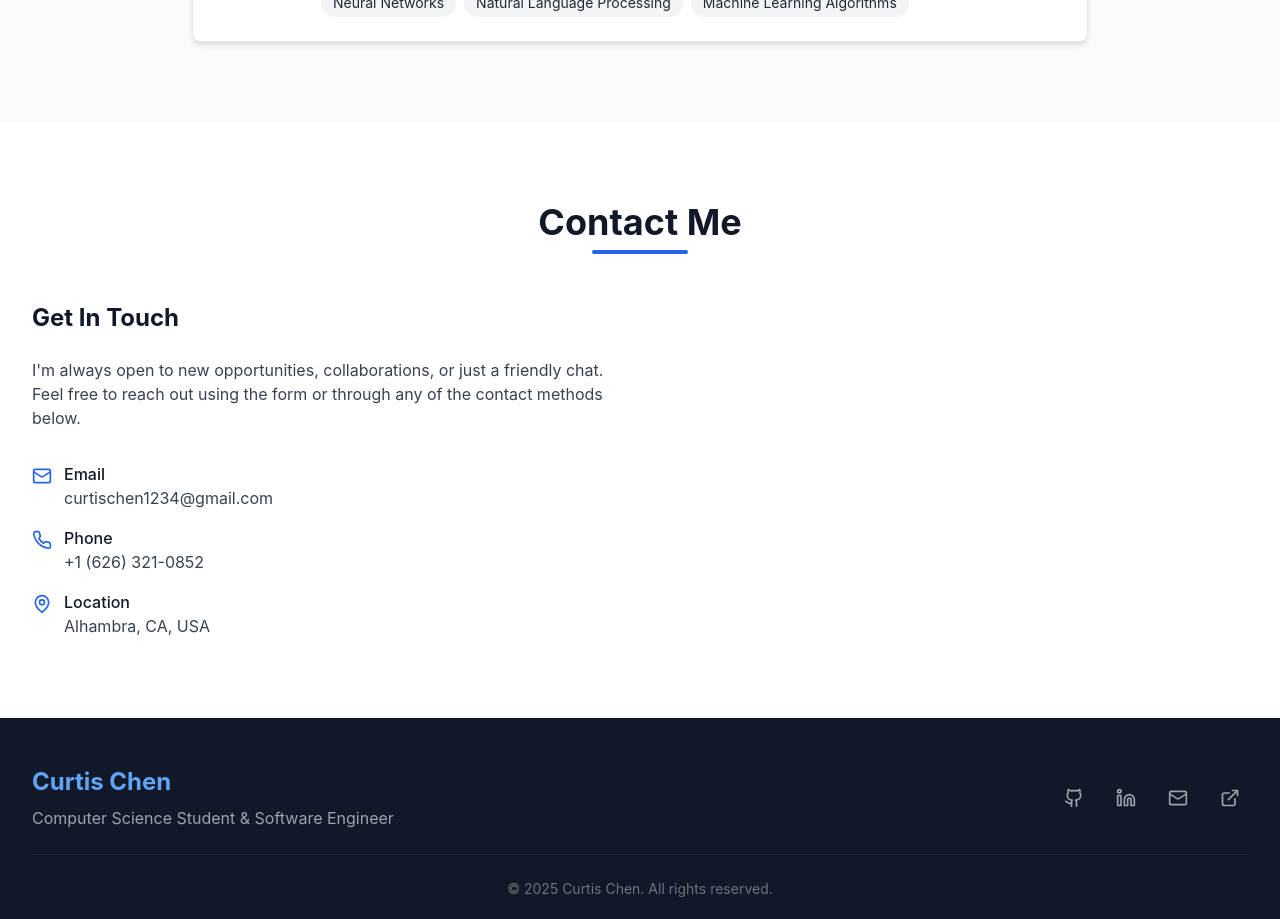
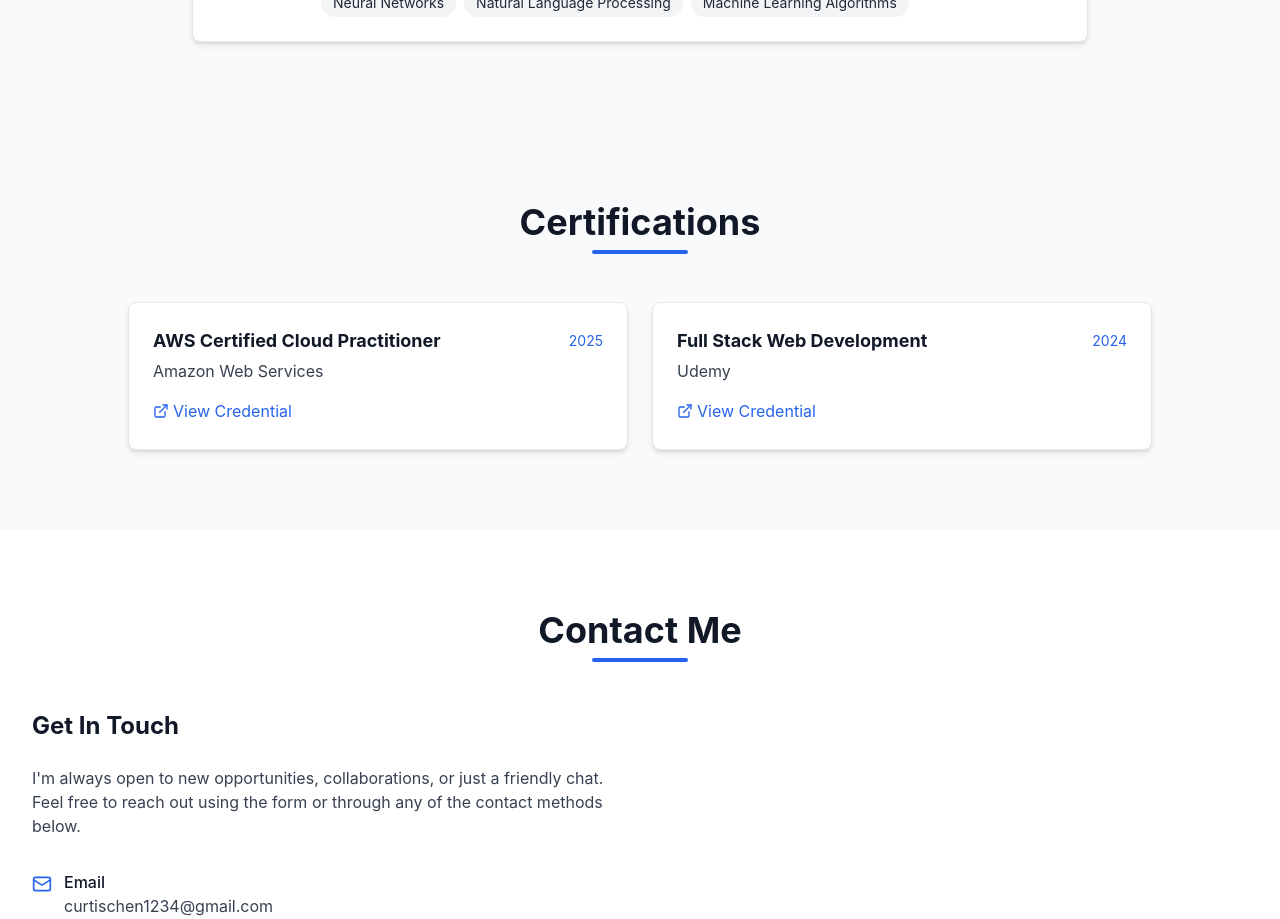
Before and after one commit to curtischen03/Portfolio, a React (Vite) app: page / in a window 1280 px wide. Shown: the part 4380-5299 px from the top of the page. Built offline with nearby package versions, Linux system fonts and the light colour scheme.

Commit message:
add new certification section

```diff
--- a/src/App.tsx
+++ b/src/App.tsx
@@ -1,14 +1,15 @@
-import { useState, useEffect } from 'react';
-import Header from './components/Header';
-import Hero from './components/Hero';
-import Experience from './components/Experience';
-import Projects from './components/Projects';
-import Skills from './components/Skills';
-import Education from './components/Education';
-import Contact from './components/Contact';
-import Footer from './components/Footer';
-import ScrollToTop from './components/ScrollToTop';
-import { ThemeProvider } from './contexts/ThemeContext';
+import { useState, useEffect } from "react";
+import Header from "./components/Header";
+import Hero from "./components/Hero";
+import Experience from "./components/Experience";
+import Projects from "./components/Projects";
+import Skills from "./components/Skills";
+import Education from "./components/Education";
+import Certifications from "./components/Certifications";
+import Contact from "./components/Contact";
+import Footer from "./components/Footer";
+import ScrollToTop from "./components/ScrollToTop";
+import { ThemeProvider } from "./contexts/ThemeContext";
 
 function App() {
   const [isScrolled, setIsScrolled] = useState(false);
@@ -22,8 +23,8 @@
       }
     };
 
-    window.addEventListener('scroll', handleScroll);
-    return () => window.removeEventListener('scroll', handleScroll);
+    window.addEventListener("scroll", handleScroll);
+    return () => window.removeEventListener("scroll", handleScroll);
   }, []);
 
   return (
@@ -36,6 +37,7 @@
           <Projects />
           <Skills />
           <Education />
+          <Certifications />
           <Contact />
         </main>
         <Footer />
--- /dev/null
+++ b/src/components/Certifications.tsx
@@ -0,0 +1,76 @@
+import { useRef, useEffect } from "react";
+import SectionTitle from "./SectionTitle";
+import { certificationsData } from "../data/resumeData";
+import { ExternalLink } from "lucide-react";
+
+const Certifications = () => {
+  const sectionRef = useRef<HTMLElement>(null);
+
+  useEffect(() => {
+    const observer = new IntersectionObserver(
+      ([entry]) => {
+        if (entry.isIntersecting) {
+          entry.target.classList.add("animate-fade-in");
+        }
+      },
+      {
+        threshold: 0.1,
+      }
+    );
+
+    if (sectionRef.current) {
+      observer.observe(sectionRef.current);
+    }
+
+    return () => {
+      if (sectionRef.current) {
+        observer.unobserve(sectionRef.current);
+      }
+    };
+  }, []);
+
+  return (
+    <section
+      id="certifications"
+      ref={sectionRef}
+      className="py-20 bg-gray-50 dark:bg-gray-700/30 opacity-0 transform translate-y-10 transition-all duration-1000"
+    >
+      <div className="container mx-auto px-4 sm:px-6 lg:px-8">
+        <SectionTitle>Certifications</SectionTitle>
+
+        <div className="mt-12 grid grid-cols-1 md:grid-cols-2 gap-6 max-w-5xl mx-auto">
+          {certificationsData.map((cert) => (
+            <div
+              key={cert.id}
+              className="bg-white dark:bg-gray-700 rounded-lg shadow-md hover:shadow-lg transition-shadow border border-gray-200 dark:border-gray-600 p-6"
+            >
+              <div className="flex flex-col sm:flex-row sm:items-center sm:justify-between gap-2">
+                <h3 className="text-lg font-bold text-gray-900 dark:text-white">
+                  {cert.name}
+                </h3>
+                <span className="text-sm text-blue-600 dark:text-blue-400">
+                  {cert.date}
+                </span>
+              </div>
+              <p className="text-gray-700 dark:text-gray-300 mt-1">
+                {cert.issuer}
+              </p>
+              {cert.url && (
+                <a
+                  href={cert.url}
+                  target="_blank"
+                  rel="noreferrer"
+                  className="inline-flex items-center mt-4 text-blue-600 dark:text-blue-400 hover:text-blue-800 dark:hover:text-blue-300 transition-colors"
+                >
+                  <ExternalLink size={16} className="mr-1" /> View Credential
+                </a>
+              )}
+            </div>
+          ))}
+        </div>
+      </div>
+    </section>
+  );
+};
+
+export default Certifications;
--- a/src/data/resumeData.ts
+++ b/src/data/resumeData.ts
@@ -255,3 +255,21 @@
     ],
   },
 ];
+
+// Certifications Data
+export const certificationsData = [
+  {
+    id: "cert1",
+    name: "AWS Certified Cloud Practitioner",
+    issuer: "Amazon Web Services",
+    date: "2025",
+    url: "https://www.credly.com/badges/304ed355-222d-405f-8aa2-53451a55ac00/public_url/",
+  },
+  {
+    id: "cert2",
+    name: "Full Stack Web Development",
+    issuer: "Udemy",
+    date: "2024",
+    url: "https://www.udemy.com/certificate/UC-90290584-c865-4d6a-af38-7ab116988660/",
+  },
+];
```
